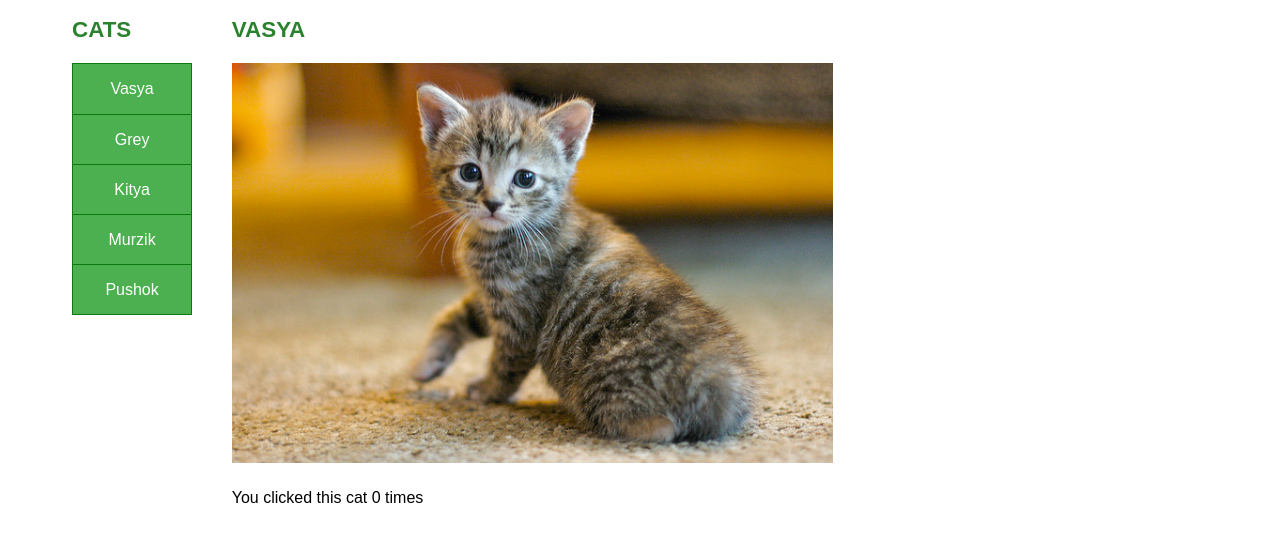
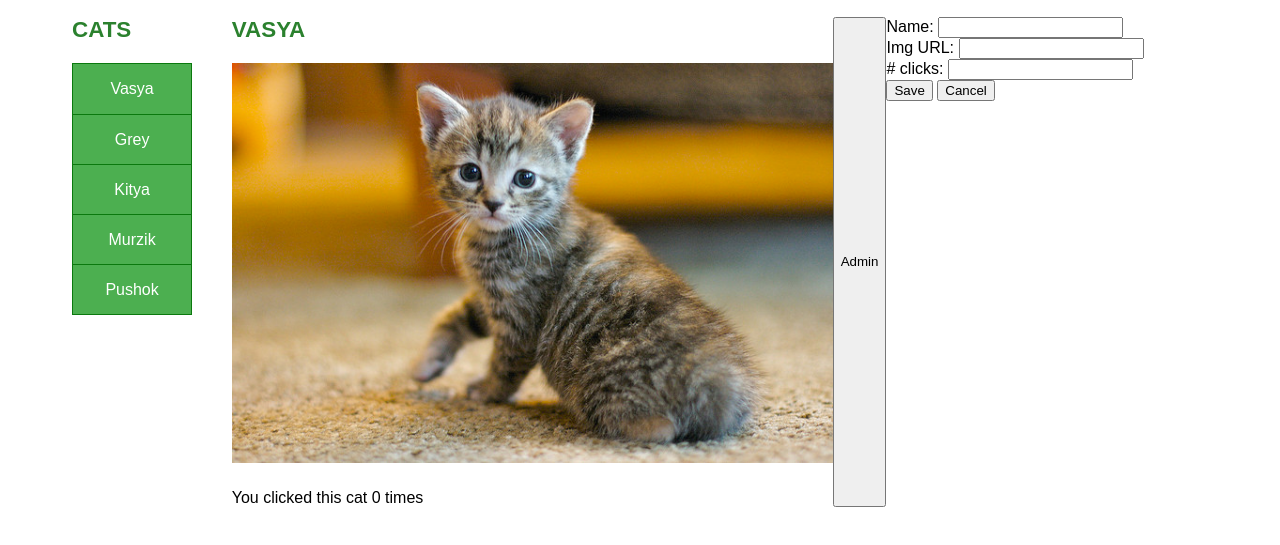
Before and after one commit to rouzrise/catClicker, a website: page index.html in a window 1280 px wide. Shown: the part 71-616 px from the top of the page. Drawn offline with Linux system fonts and the light colour scheme.

Commit message:
Add Admin buttons

```diff
--- a/index.html
+++ b/index.html
@@ -27,7 +27,14 @@
 
         </div>
 </div>
-
+<button type="button">Admin</button>
+    <form>
+        Name: <input type="text" name="name" value=""><br>
+        Img URL: <input type="text" name="imgURL" value=""><br>
+        # clicks: <input type="text" name="imgURL" value=""><br>
+        <input type="submit" value="Save">
+        <input type="submit" value="Cancel">
+    </form>
 </div>
 <!-- <span class="cat1"></span>
 <img src='images/cat1.jpg' alt='Cat' class="catPicture">
```
